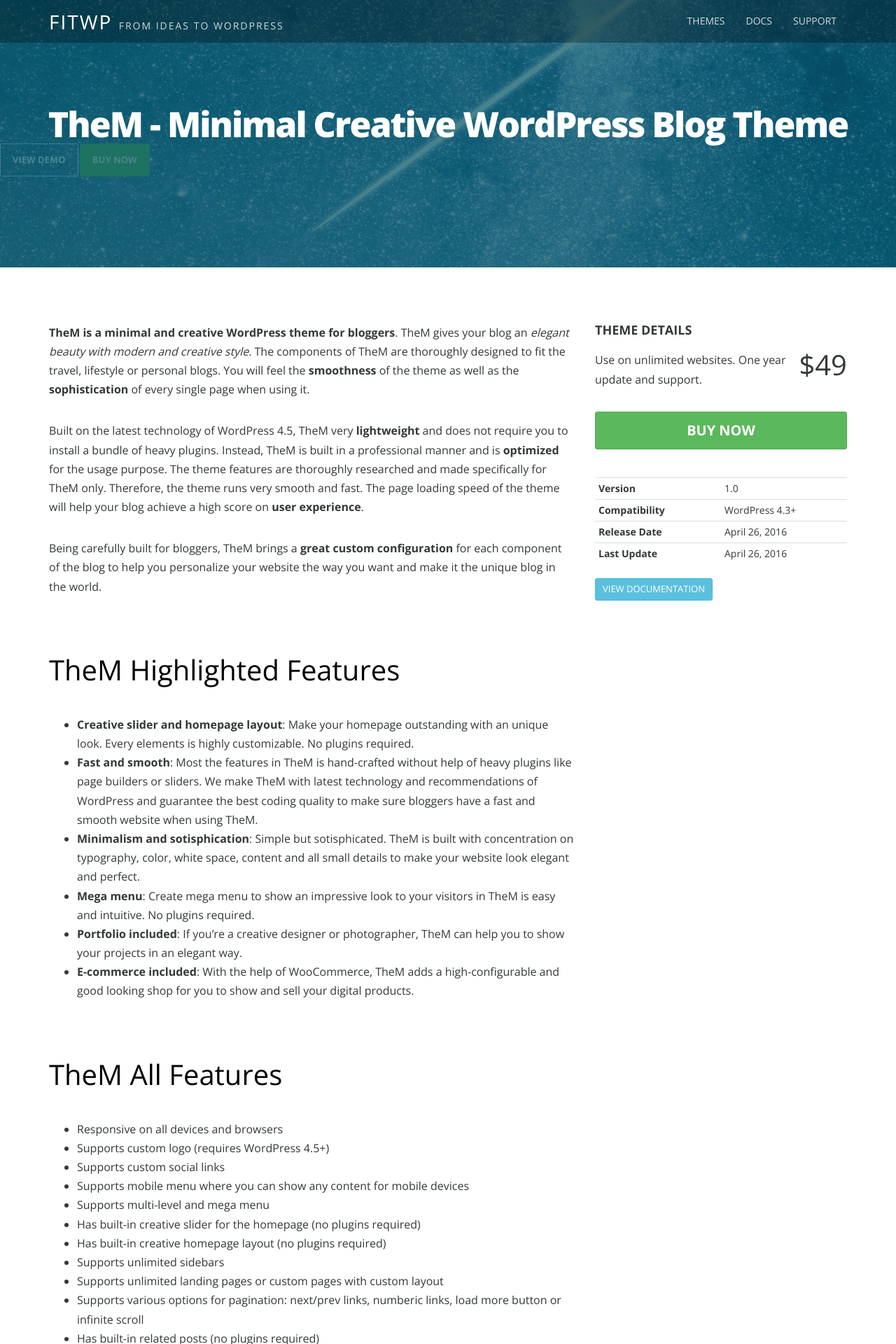
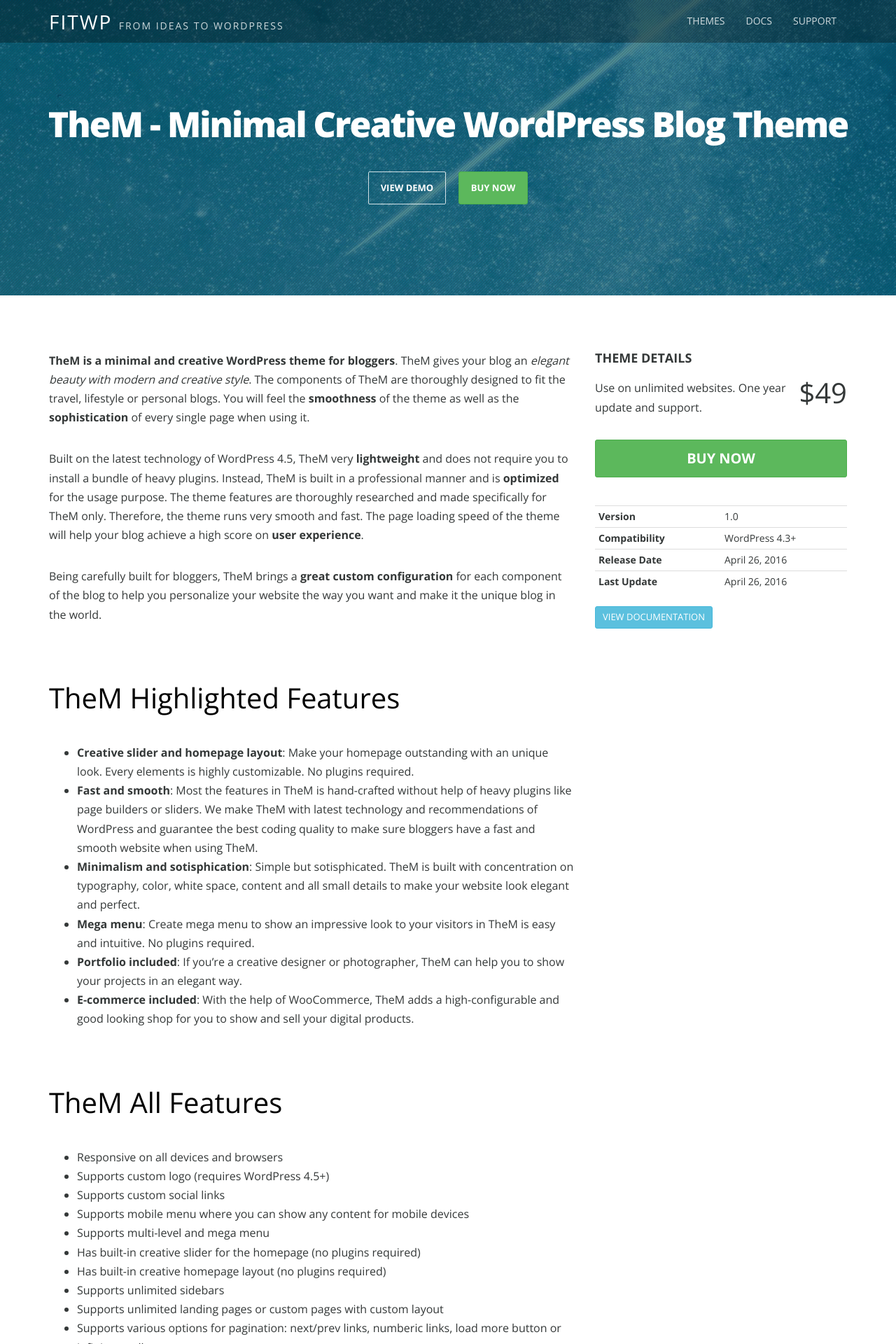
Before and after one commit to fitwp/fitwp.github.io, a Jekyll site: the page built from wordpress-themes/them.html, in a window 1280 px wide. Shown: the top 1920 px of the page at 70% size. Built offline with Jekyll 4.4.1, drawn with Linux system fonts in a browser that asks for light colours.

Commit message:
Update page.scss

```diff
--- a/_sass/page.scss
+++ b/_sass/page.scss
@@ -146,3 +146,13 @@
 		border-bottom: 0;
 	}
 }
+.theme .actions {
+	z-index: 3;
+	text-align: center;
+	position: relative;
+	margin-top: 40px;
+
+	.btn-outline {
+		margin-right: 15px;
+	}
+}
```
